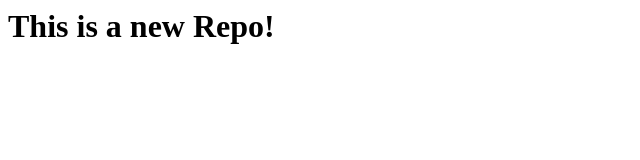
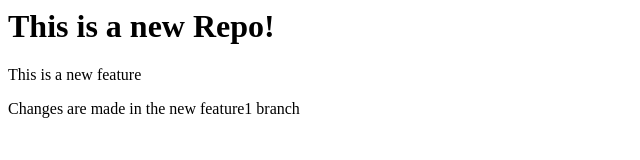
Before and after one commit to aditih6/testlocal, a plain HTML site: page index.html in a window 1280 px wide. Shown: the whole page, without its empty margins (0-640 px from the left). Drawn offline with Linux system fonts and the light colour scheme.

Commit message:
Add new feature

```diff
--- a/index.html
+++ b/index.html
@@ -1 +1,3 @@
 <h1>This is a new Repo!</h1>
+<p>This is a new feature</p>
+<p>Changes are made in the new feature1 branch</p>
```
